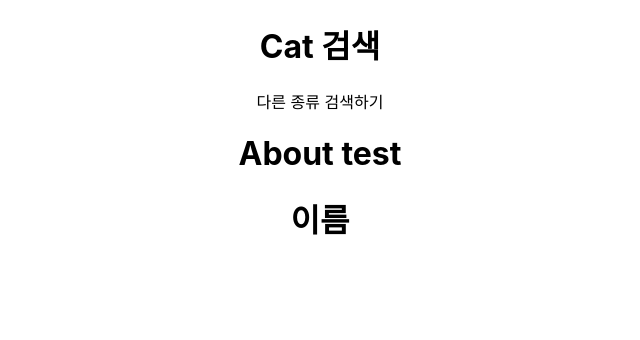
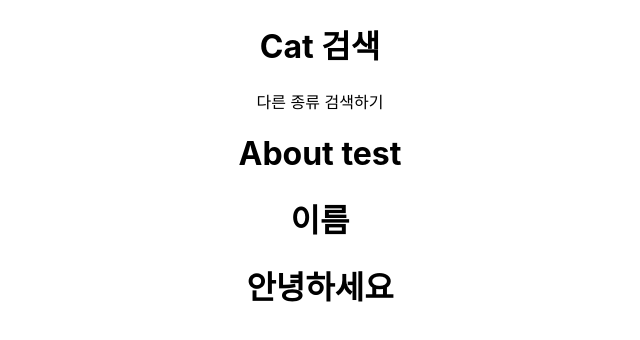
Before and after one commit to dragong-sm/Cat-Project, a React (Create React App) app in the folder frontend/: page / in a window 1280 px wide. Shown: the top 340 px of the page, without its empty margins (320-960 px from the left). Built offline with nearby package versions, Linux system fonts and the light colour scheme; the HTML template or start-up script is replaced by a standard one.

Commit message:
pull test
test

```diff
--- a/frontend/src/App.js
+++ b/frontend/src/App.js
@@ -8,6 +8,7 @@ function App() {
     <div className="App">
       <Home />
       <About />
+      <h1>안녕하세요</h1>
     </div>
   );
 }
```
